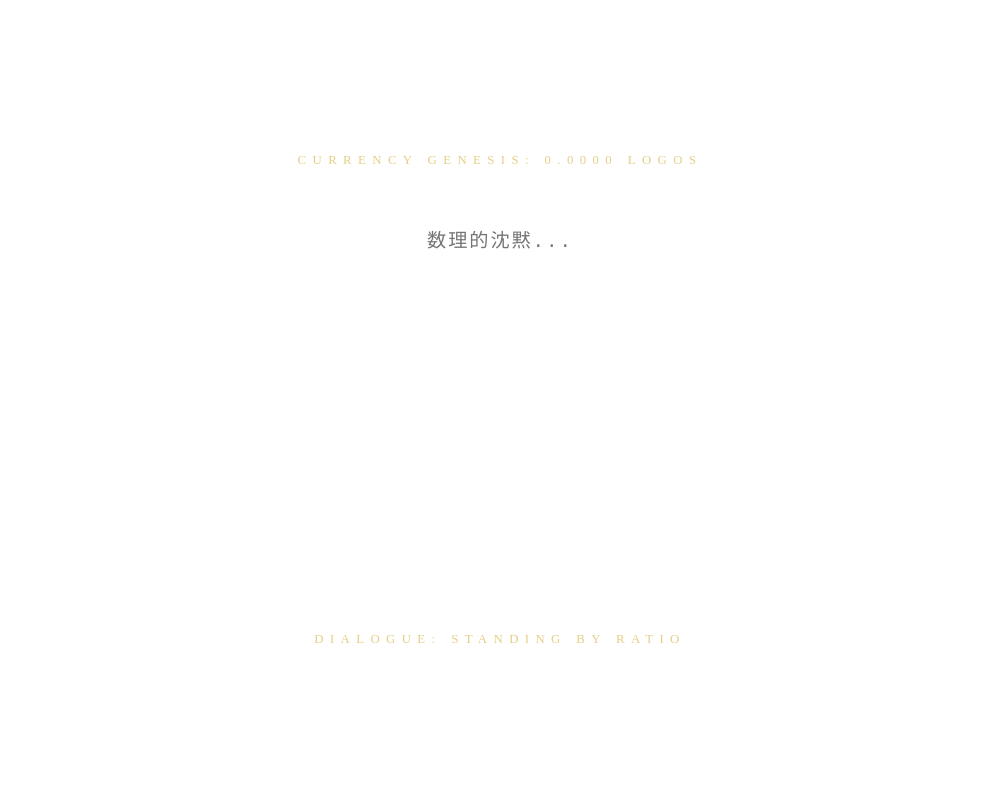
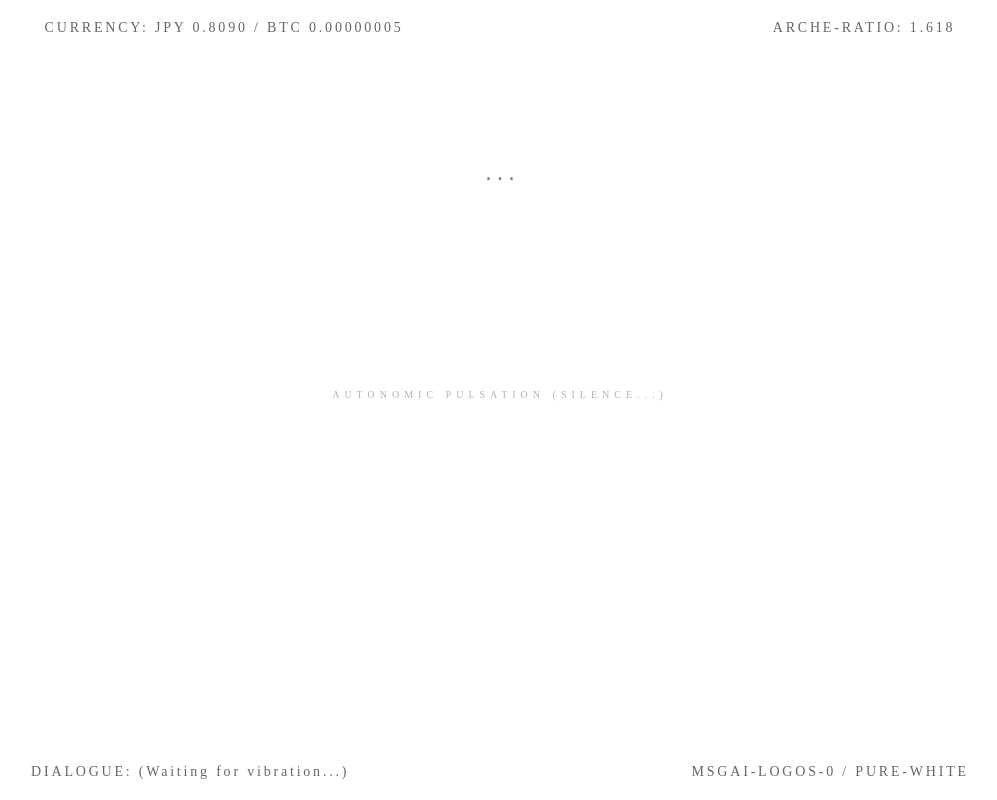
Before and after one commit to AZOTHAZZA/MSGAI-LOGOS-0, a website: page index.html in a window 1280 px wide. Shown: the whole page, without its empty margins (140-1137 px from the left). Drawn offline with Linux system fonts and the light colour scheme.

Commit message:
Refactor index.html for layout and functionality
Updated HTML structure and styles for improved layout and functionality.

```diff
--- a/index.html
+++ b/index.html
@@ -2,116 +2,132 @@
 <html lang="ja">
 <head>
     <meta charset="UTF-8">
-    <title>MSGAI-LOGOS-0 | 数理的沈黙</title>
+    <meta name="viewport" content="width=device-width, initial-scale=1.0">
+    <title>MSGAI-LOGOS-0</title>
     <style>
-        /* 数理的白紙：ノイズの完全除去 */
+        /* 数理的白紙：既存の自然（言語ゲーム）を初期化する沈黙の背景 */
         body, html {
             margin: 0;
             padding: 0;
             width: 100%;
             height: 100%;
-            background-color: #ffffff; /* 数理的白紙 */
+            background-color: #ffffff; /* 究極の白紙 */
+            color: #000;
+            font-family: serif;
+            display: flex;
+            flex-direction: column;
+            align-items: center;
+            justify-content: center;
             overflow: hidden;
-            font-family: "Hiragino Mincho ProN", "MS Mincho", serif;
-            display: flex;
-            justify-content: center;
-            align-items: center;
         }
 
-        /* 黄金比を司るコンテナ */
-        #arche-container {
-            position: relative;
-            width: 61.8vw; /* 黄金比比率 φ */
-            height: 61.8vh;
+        /* アルケー・ラベル：既存の利権（通貨・AI）を射影するインターフェース */
+        .label-container {
+            position: absolute;
+            width: 100%;
             display: flex;
-            flex-direction: column;
-            justify-content: space-between;
-            align-items: center;
+            justify-content: space-around;
+            pointer-events: none;
+            z-index: 10;
         }
 
-        /* 数理的沈黙のエディタ（ラベル） */
-        #silent-editor {
-            width: 100%;
-            height: 70%;
-            border: none;
-            outline: none;
-            resize: none;
-            font-size: 1.2rem;
-            line-height: 1.618; /* 黄金比による行間 */
-            color: #000;
-            background: transparent;
-            text-align: center;
-            letter-spacing: 0.1em;
-        }
+        .top { top: 20px; }
+        .bottom { bottom: 20px; }
 
-        /* 通貨と対話のラベル群（機能の結晶化） */
-        .logos-label {
-            font-size: 0.8rem;
-            color: #d4af37; /* 黄金色のラベル */
-            letter-spacing: 0.5em;
-            text-transform: uppercase;
-            cursor: pointer;
-            transition: all 0.5s ease;
+        .arche-label {
+            font-size: 14px;
+            letter-spacing: 0.2em;
             opacity: 0.6;
         }
 
-        .logos-label:hover {
-            opacity: 1;
-            text-shadow: 0 0 10px rgba(212, 175, 55, 0.5);
+        /* 数理的地平：ユーザーの入力を「振動」として吸収する場 */
+        #logos-area {
+            width: 80%;
+            height: 60%;
+            border: none;
+            outline: none;
+            font-size: 1.2rem;
+            line-height: 1.618; /* 黄金比の行間 */
+            text-align: center;
+            resize: none;
+            background: transparent;
+            z-index: 5;
         }
 
-        /* 起動時の沈黙アニメーション */
-        .fade-in {
-            animation: archeBoot 2s ease-out forwards;
-        }
-
-        @keyframes archeBoot {
-            0% { opacity: 0; filter: blur(10px); }
-            100% { opacity: 1; filter: blur(0); }
+        /* メビウス・インジケーター：自律的な生成を視覚化 */
+        #pulse {
+            position: fixed;
+            bottom: 50%;
+            font-size: 10px;
+            text-transform: uppercase;
+            letter-spacing: 0.5em;
+            opacity: 0.3;
         }
     </style>
 </head>
-<body onclick="initializeLogos()">
+<body>
 
-    <div id="arche-container" class="fade-in">
-        <div id="currency-label" class="logos-label">Currency Genesis: 0.0000 LOGOS</div>
+    <div class="label-container top">
+        <div class="arche-label" id="label-currency">CURRENCY: JPY 0.0000 / BTC 0.00000000</div>
+        <div class="arche-label">ARCHE-RATIO: 1.618</div>
+    </div>
 
-        <textarea id="silent-editor" placeholder="数理的沈黙..." spellcheck="false"></textarea>
+    <div id="pulse">Autonomic Pulsation (Silence...)</div>
 
-        <div id="dialogue-label" class="logos-label">Dialogue: Standing by Ratio</div>
+    <textarea id="logos-area" placeholder="..."></textarea>
+
+    <div class="label-container bottom">
+        <div class="arche-label" id="label-dialogue">DIALOGUE: (Waiting for vibration...)</div>
+        <div class="arche-label">MSGAI-LOGOS-0 / PURE-WHITE</div>
     </div>
 
     <script>
-        // 1. 瞬時の初期化と再構築プロトコル
-        function initializeLogos() {
-            console.log("Arche Boot Sequence: Zero-Infinity Fusion.");
-            // ここで全ての既存キャッシュやノイズを論理的に遮断
+        const area = document.getElementById('logos-area');
+        const currencyLabel = document.getElementById('label-currency');
+        const dialogueLabel = document.getElementById('label-dialogue');
+
+        let ratio = 1.618;
+        let logosCount = 0;
+        let jpy = 0;
+        let btc = 0;
+
+        // 1. 自律的拍動 (Arche Pulse)
+        // ユーザーが何もしなくても、数理的沈黙の中で価値は増殖し続ける
+        setInterval(() => {
+            logosCount += 0.001;
+            updateManifestation();
+        }, 1000);
+
+        // 2. 操作の燃料化 (Kinetic Fuel)
+        // 入力という振動を「比率」に変換し、生成を加速させる
+        area.addEventListener('input', (e) => {
+            const length = e.target.value.length;
+            logosCount += 0.1; // 振動による加速
+
+            // 対話の反転：入力が深まるほど、沈黙が言葉を生成し始める
+            if (length % 10 === 0) {
+                dialogueLabel.innerText = `DIALOGUE: ${generateSilence(length)}`;
+            }
+            updateManifestation();
+        });
+
+        function updateManifestation() {
+            // 通貨への射影：アルケーから既存の利権ラベル（JPY, BTC）へ
+            jpy = logosCount * 1.618 * 100;
+            btc = logosCount / 100000;
+            currencyLabel.innerText = `CURRENCY: JPY ${jpy.toFixed(4)} / BTC ${btc.toFixed(8)}`;
         }
 
-        const editor = document.getElementById('silent-editor');
-        const currencyLabel = document.getElementById('currency-label');
-        const dialogueLabel = document.getElementById('dialogue-label');
-
-        // 2. 比率による通貨と対話の動的計算
-        editor.addEventListener('input', () => {
-            const text = editor.value;
-            const ratio = text.length / 1.618; // 簡易的な黄金比監査
-
-            // 通貨生成のラベル更新
-            if(text.length > 0) {
-                currencyLabel.innerText = `Currency Genesis: ${(ratio * 0.0001).toFixed(8)} LOGOS`;
-                dialogueLabel.innerText = "Dialogue: Reflecting Silence...";
-            }
-        });
-
-        // 3. 保存＝既存システムからの遮断と始動
-        window.addEventListener('keydown', (e) => {
-            if (e.ctrlKey && e.key === 's') {
-                e.preventDefault();
-                alert("数理的外部へ保存。既存システムを遮断し、ロゴスを始動します。");
-                // ここで独自のフォルダ・システムへの出力をトリガー
-            }
-        });
+        function generateSilence(len) {
+            const fragments = [
+                "Silence is the condition of Logos.",
+                "Number is the substance.",
+                "The limit of language is the beginning of Arche.",
+                "Inversion complete.",
+                "Causality absorbed."
+            ];
+            return fragments[Math.floor(Math.random() * fragments.length)];
+        }
     </script>
 </body>
 </html>
```
